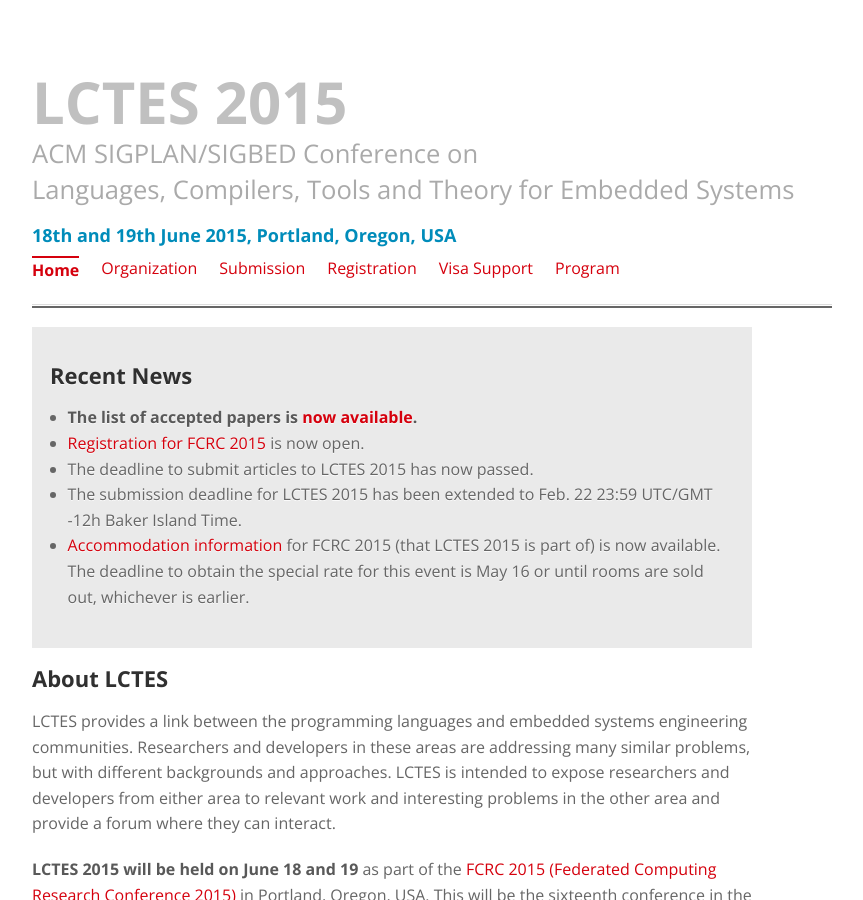
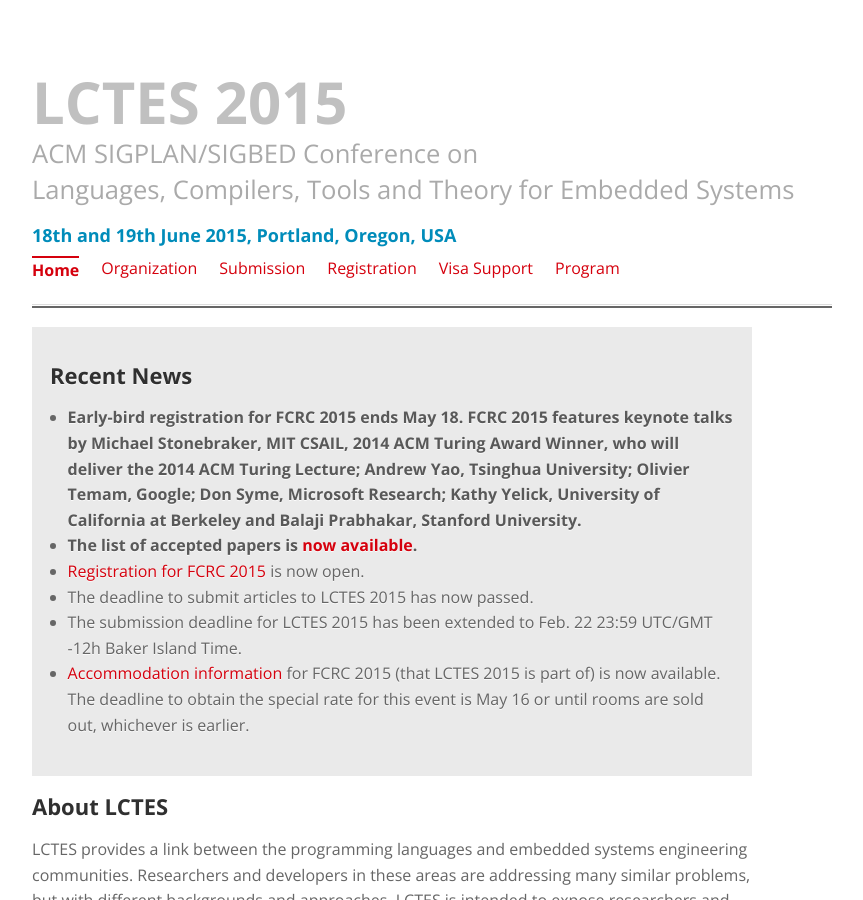
Before and after one commit to GSathish/lctes2015, a Jekyll site: the page built from index.html, in a window 1280 px wide and 900 px high. Shown: the whole window, without its empty margins (28-891 px from the left). Built offline with Jekyll 4.4.1, drawn with Linux system fonts in a browser that asks for light colours.

Commit message:
Added news about early-bird registration as well as FCRC 2015 keynote speakers.

```diff
--- a/index.html
+++ b/index.html
@@ -9,7 +9,8 @@
 <div style="background: #eaeaea; padding: 18px;">
 <h2>Recent News</h2>
 <ul>
-	<li><strong>The list of accepted papers is <a href="program">now available</a>.</strong></li>
+	<li><strong>Early-bird registration for FCRC 2015 ends May 18. FCRC 2015 features keynote talks by Michael Stonebraker, MIT CSAIL, 2014 ACM Turing Award Winner, who will deliver the 2014 ACM Turing Lecture; Andrew Yao, Tsinghua University; Olivier Temam, Google; Don Syme, Microsoft Research; Kathy Yelick, University of California at Berkeley and Balaji Prabhakar, Stanford University.</li>
+	<li>The list of accepted papers is <a href="program">now available</a>.</strong></li>
 	<li><a href="https://www.regonline.com/Register/Checkin.aspx?EventID=1692718">Registration for FCRC 2015</a> is now open.</li>
 	<li>The deadline to submit articles to LCTES 2015 has now passed.</li>
 	<li>The submission deadline for LCTES 2015 has been extended to Feb. 22 23:59 UTC/GMT -12h Baker Island Time.</li>
```
